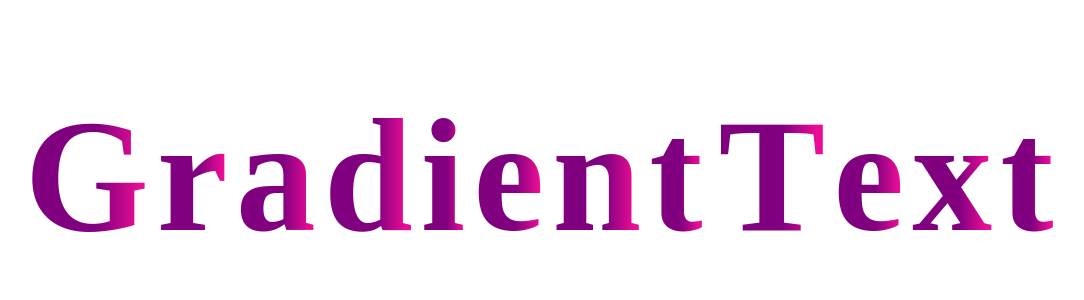
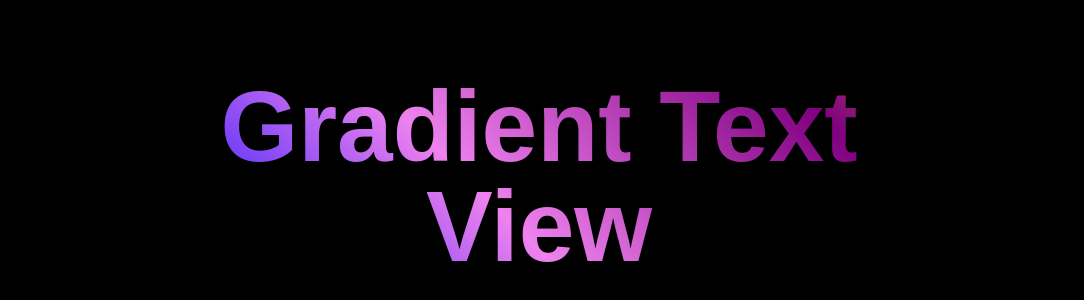
Before and after one commit to Amisha0971/GRADIENT-TEXT-HTML-CSS, a plain HTML site: page index.html in a window 1280 px wide. Shown: the part 224-524 px from the top of the page, without its empty margins (101-1185 px from the left). Drawn offline with Linux system fonts and the light colour scheme.

Commit message:
sixth commit

```diff
--- a/index.html
+++ b/index.html
@@ -5,56 +5,56 @@
 <meta name="viewport" content="width=device-width, initial-scale=1.0">
 <title>Animated Multicolor Gradient Text</title>
 <style>
+    * {
+        margin: 0;
+        padding: 0;
+    }
+
     body {
         display: flex;
         justify-content: center;
         align-items: center;
         height: 100vh;
-        margin: 0;
+        background: #000;
     }
 
-    /* Define the animation */
-    @keyframes gradient-animation {
+    .content {
+        font-size: 100px;
+        line-height: 1;
+        text-align: center;
+        font-family: 'Bebas Neue', sans-serif; /* Corrected font family */
+        background-clip: text;
+        -webkit-background-clip: text;
+        color: transparent;
+        background-image: linear-gradient(45deg, purple, blue, magenta, red, cyan, blue, violet, purple, yellow);
+        background-size: 400% 400%;
+        animation: animate 15s ease infinite;
+    }
+
+    .content span {
+        font-size: 100px;
+    }
+
+    @keyframes animate {
         0% {
-            background-position: 0% 50%;
+            background-position: 0 0;
+        }
+        25% {
+            background-position: 100% 0;
         }
         50% {
-            background-position: 100% 50%;
+            background-position: 100% 100%;
+        }
+        75% {
+            background-position: 0 100%;
         }
         100% {
-            background-position: 0% 50%;
+            background-position: 0 0;
         }
-    }
-
-    /* Apply animation to the text */
-    .gradient-text {
-        font-size: 10rem; /* Adjust the font size as needed */
-        background: linear-gradient(90deg,  #800080, #800080, #800080, #e90d95, #e90997, #cc0b58, #FF0000); /* Set the gradient colors */
-        background-size: 200% 200%;
-        -webkit-background-clip: text; /* For Safari */
-        color: transparent; /* Make the text transparent */
-        -webkit-text-fill-color: transparent; /* For Safari */
-        display: inline-block; /* Ensure each letter gets its own color */
-        animation: gradient-animation 6s ease infinite; /* Change '6s' to adjust animation speed */
     }
 </style>
 </head>
 <body>
-    <h1>
-        <span class="gradient-text">G</span>
-        <span class="gradient-text">r</span>
-        <span class="gradient-text">a</span>
-        <span class="gradient-text">d</span>
-        <span class="gradient-text">i</span>
-        <span class="gradient-text">e</span>
-        <span class="gradient-text">n</span>
-        <span class="gradient-text">t</span>
-        <span class="gradient-text"> </span>
-        <span class="gradient-text">T</span>
-        <span class="gradient-text">e</span>
-        <span class="gradient-text">x</span>
-        <span class="gradient-text">t</span>
-
-    </h1>
+   <h1 class="content">Gradient Text<br><span>View</span></h1>
 </body>
 </html>
```
